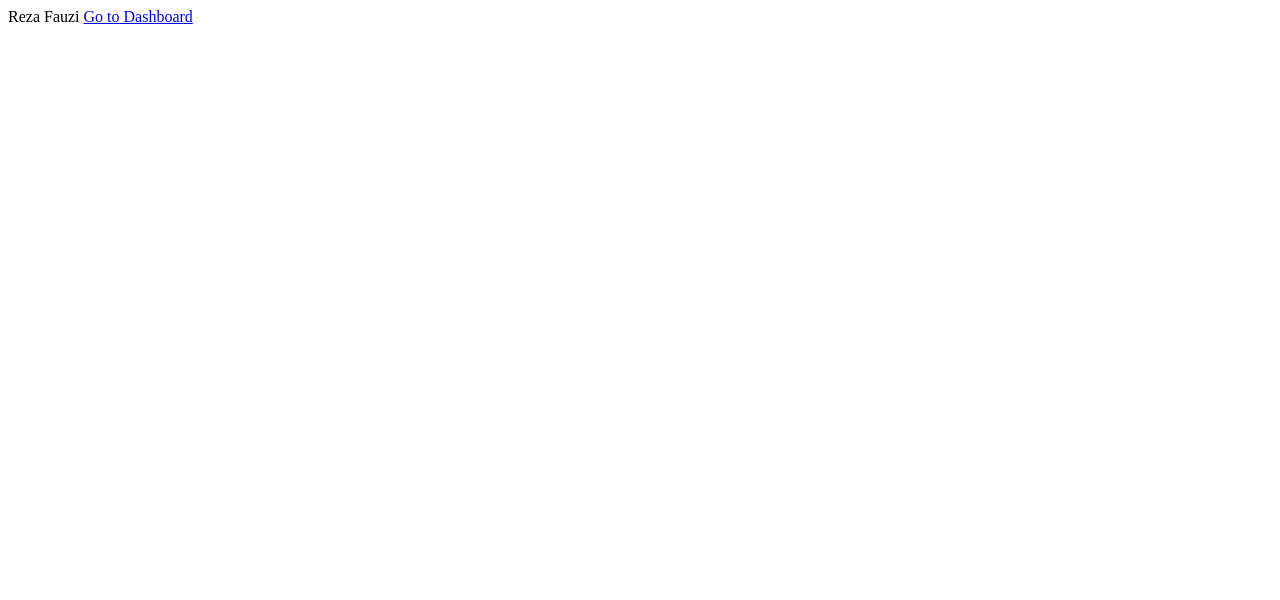
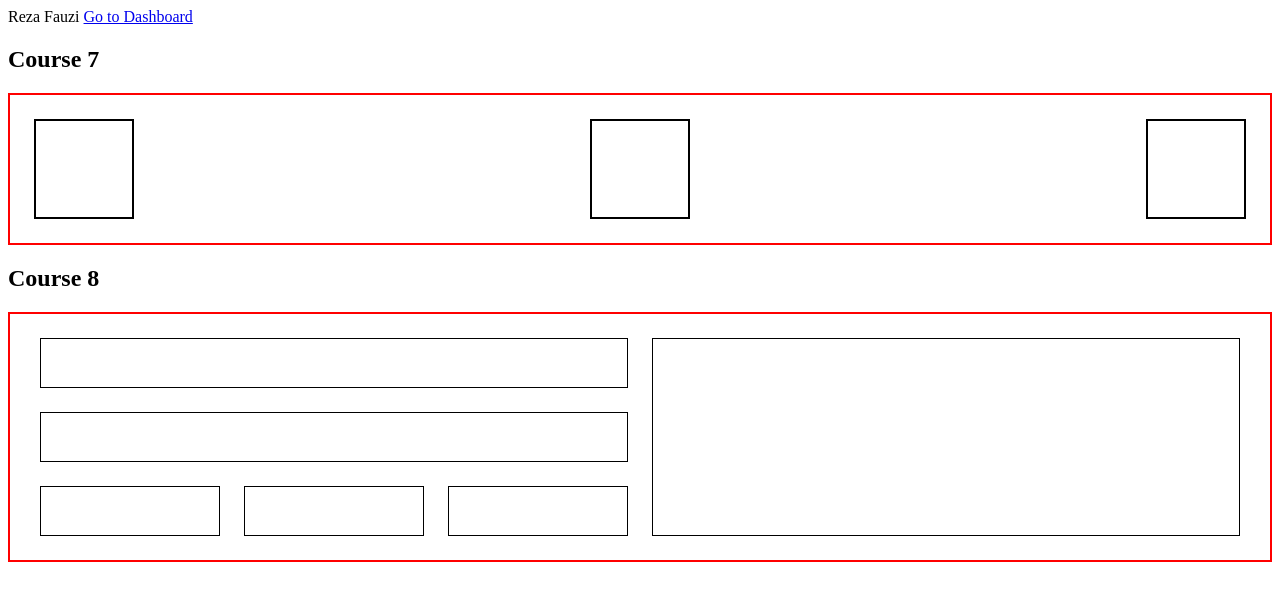
Before and after one commit to fbtwitter/frontend-learn-prj, a plain HTML site: page w1/index.html in a window 1280 px wide. Drawn offline with Linux system fonts and the light colour scheme.

Commit message:
create box layout

```diff
--- a/w1/index.html
+++ b/w1/index.html
@@ -6,11 +6,40 @@
   <meta http-equiv="X-UA-Compatible" content="IE=edge">
   <meta name="viewport" content="width=device-width, initial-scale=1.0">
   <title>Document</title>
+  <link rel="stylesheet" href="./styles.css">
 </head>
 
 <body>
   Reza Fauzi
   <a href="/w1/dashboard.html" target="_blank">Go to Dashboard</a>
+
+  <main>
+    <section>
+      <h2>Course 7</h2>
+      <div class="container">
+        <div class="box"></div>
+        <div class="box"></div>
+        <div class="box"></div>
+      </div>
+    </section>
+    <section>
+      <h2>Course 8</h2>
+      <div class="container">
+        <div class="row">
+          <div class="box2__wrapper">
+            <div class="box2 box2--small"></div>
+            <div class="box2 box2--small"></div>
+            <div class="box2-tiny__wrapper">
+              <div class="box2 box2--tiny"></div>
+              <div class="box2 box2--tiny"></div>
+              <div class="box2 box2--tiny"></div>
+            </div>
+          </div>
+          <div class="box2 box2--large"></div>
+        </div>
+      </div>
+    </section>
+  </main>
 </body>
 
 </html>
--- /dev/null
+++ b/w1/styles.css
@@ -0,0 +1,54 @@
+* {
+	box-sizing: border-box;
+}
+
+.container {
+	border: 2px solid red;
+	padding: 24px 24px 0 24px;
+	display: flex;
+	justify-content: space-between;
+}
+
+.row {
+	display: flex;
+	justify-content: space-between;
+	width: 100%;
+	max-width: 1200px;
+	margin: 0 auto;
+}
+
+.box {
+	width: 100px;
+	height: 100px;
+	border: 2px solid black;
+	margin-bottom: 24px;
+}
+
+.box2 {
+	border: 1px solid black;
+	margin-bottom: 24px;
+}
+
+.box2--small {
+	height: 50px;
+}
+
+.box2__wrapper {
+	width: 49%;
+	display: flex;
+	flex-direction: column;
+}
+
+.box2--large {
+	width: 49%;
+}
+
+.box2-tiny__wrapper {
+	display: flex;
+	justify-content: space-between;
+}
+
+.box2--tiny {
+	width: calc(100% / 3 - 16px);
+	height: 50px;
+}
```
Also changed, not shown: learning notes.txt.
